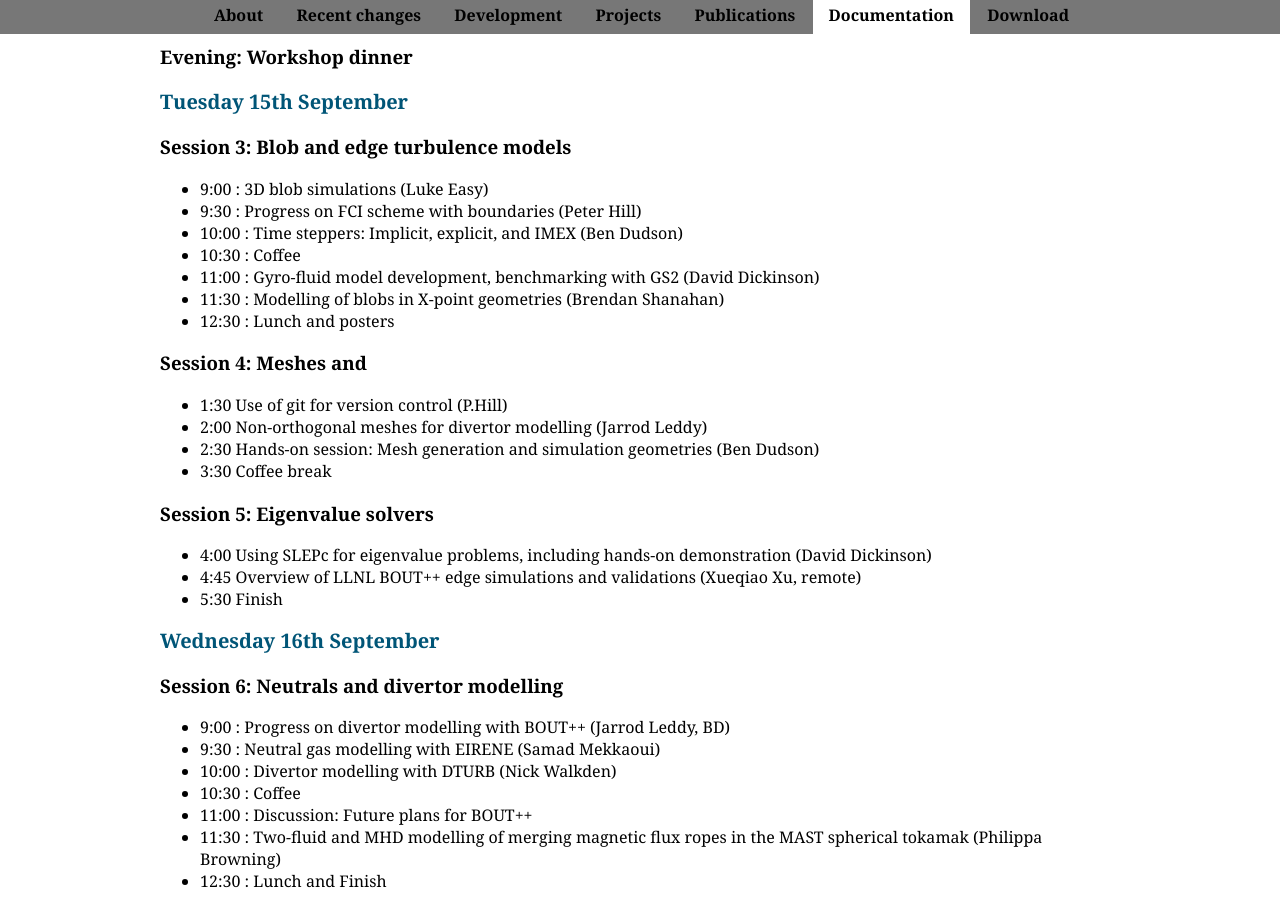
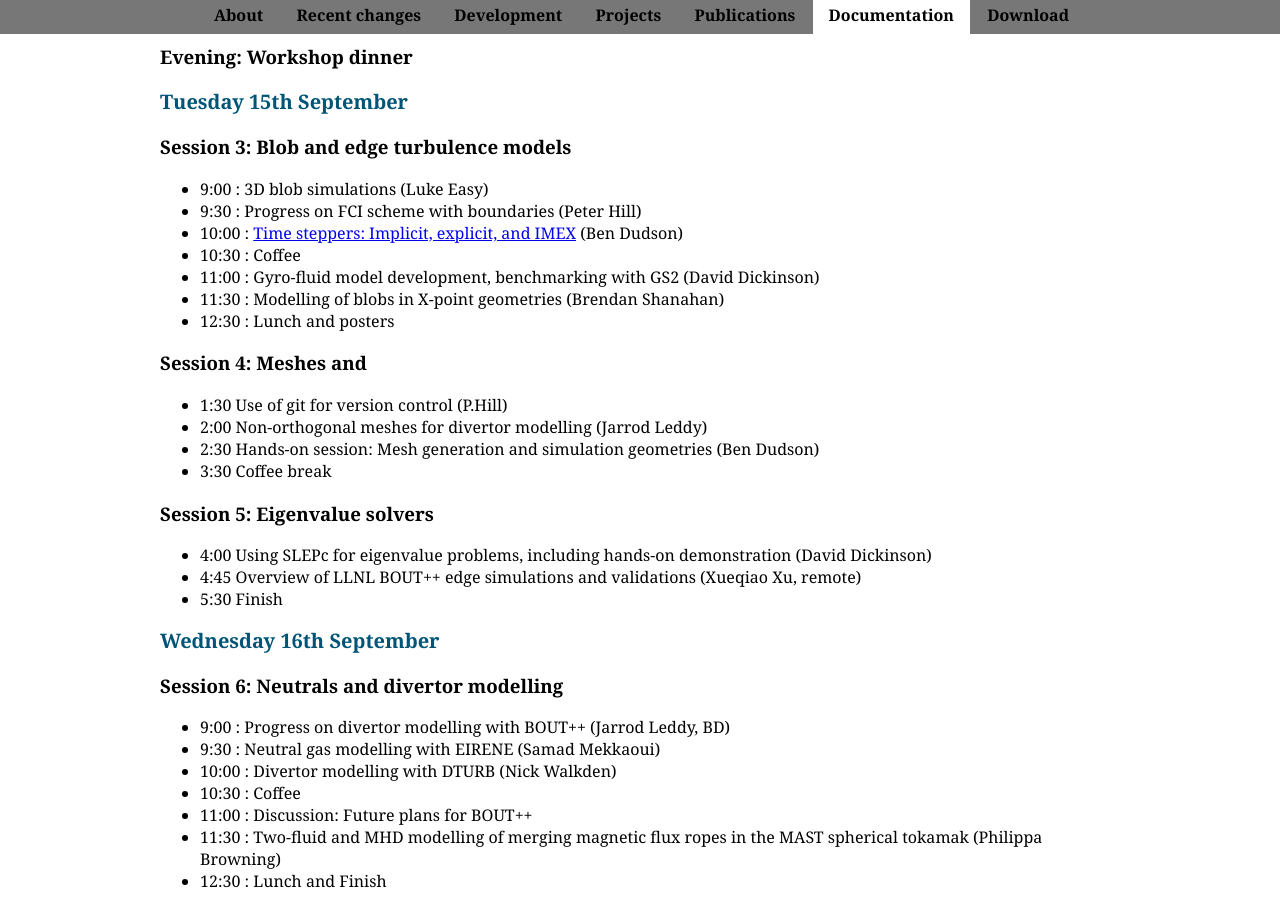
Before and after one commit to boutproject/boutproject.github.io, a Jekyll site: the page built from workshop2015.markdown, in a window 1280 px wide and 900 px high, scrolled down 1049 px. Built offline with Jekyll 4.4.1, drawn with Linux system fonts in a browser that asks for light colours; Markdown is read by kramdown in place of the engine named in the settings; some of the changed lines change nothing that is shown.

Commit message:
Adding timesteppers talk

```diff
--- a/workshop2015.markdown
+++ b/workshop2015.markdown
@@ -51,7 +51,7 @@ The aim of this workshop is (1) to prepare researchers to use and further develo
 
 * 9:00  : 3D blob simulations (Luke Easy)
 * 9:30  : Progress on FCI scheme with boundaries (Peter Hill)
-* 10:00 : Time steppers: Implicit, explicit, and IMEX (Ben Dudson)
+* 10:00 : [Time steppers: Implicit, explicit, and IMEX](workshop2015/BOUT++2015_Timesolvers.pdf) (Ben Dudson)
 * 10:30 : Coffee
 * 11:00 : Gyro-fluid model development, benchmarking with GS2 (David Dickinson)
 * 11:30 : Modelling of blobs in X-point geometries (Brendan Shanahan)
```
Also changed, not shown: 1 other file.
